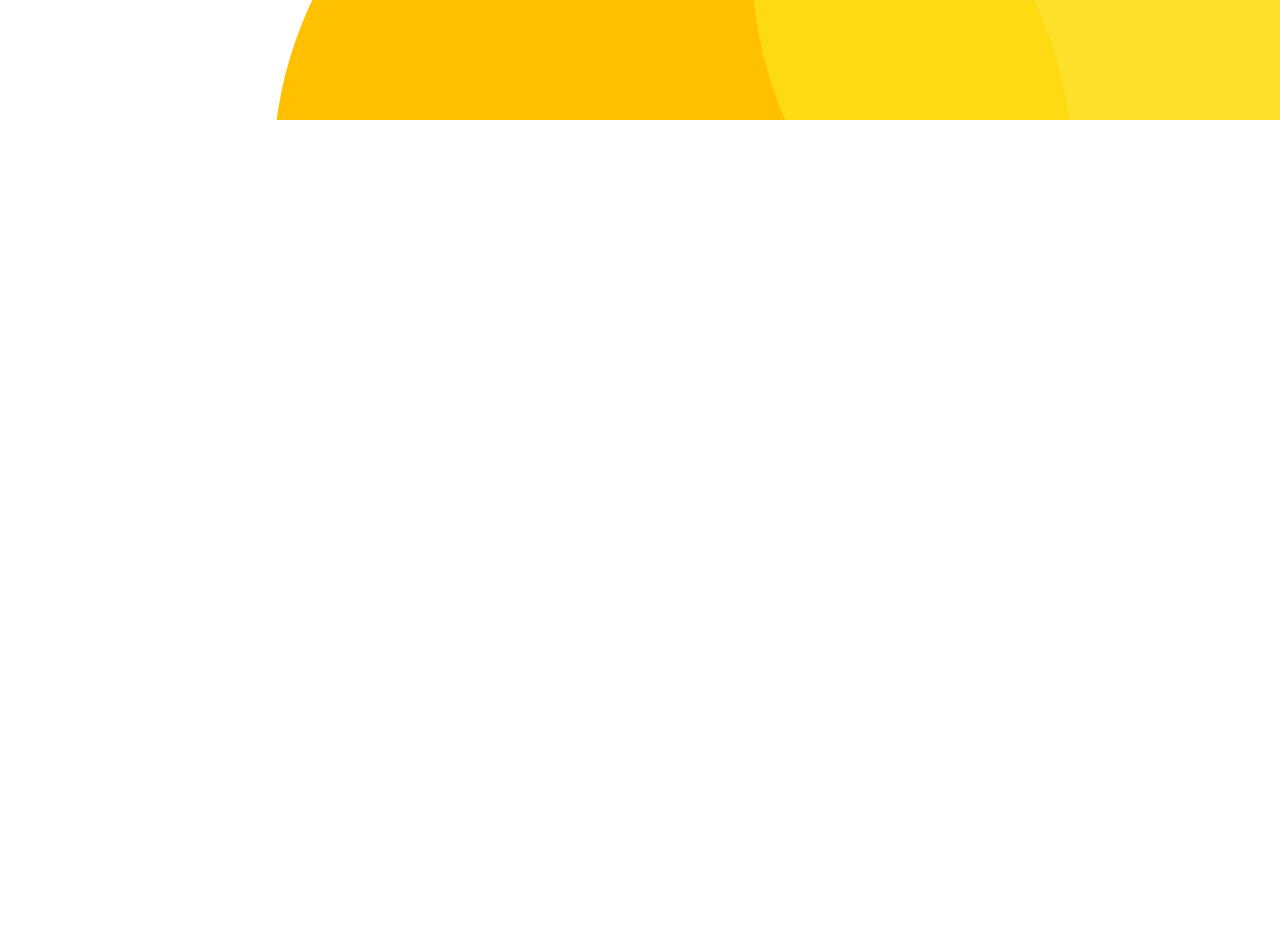
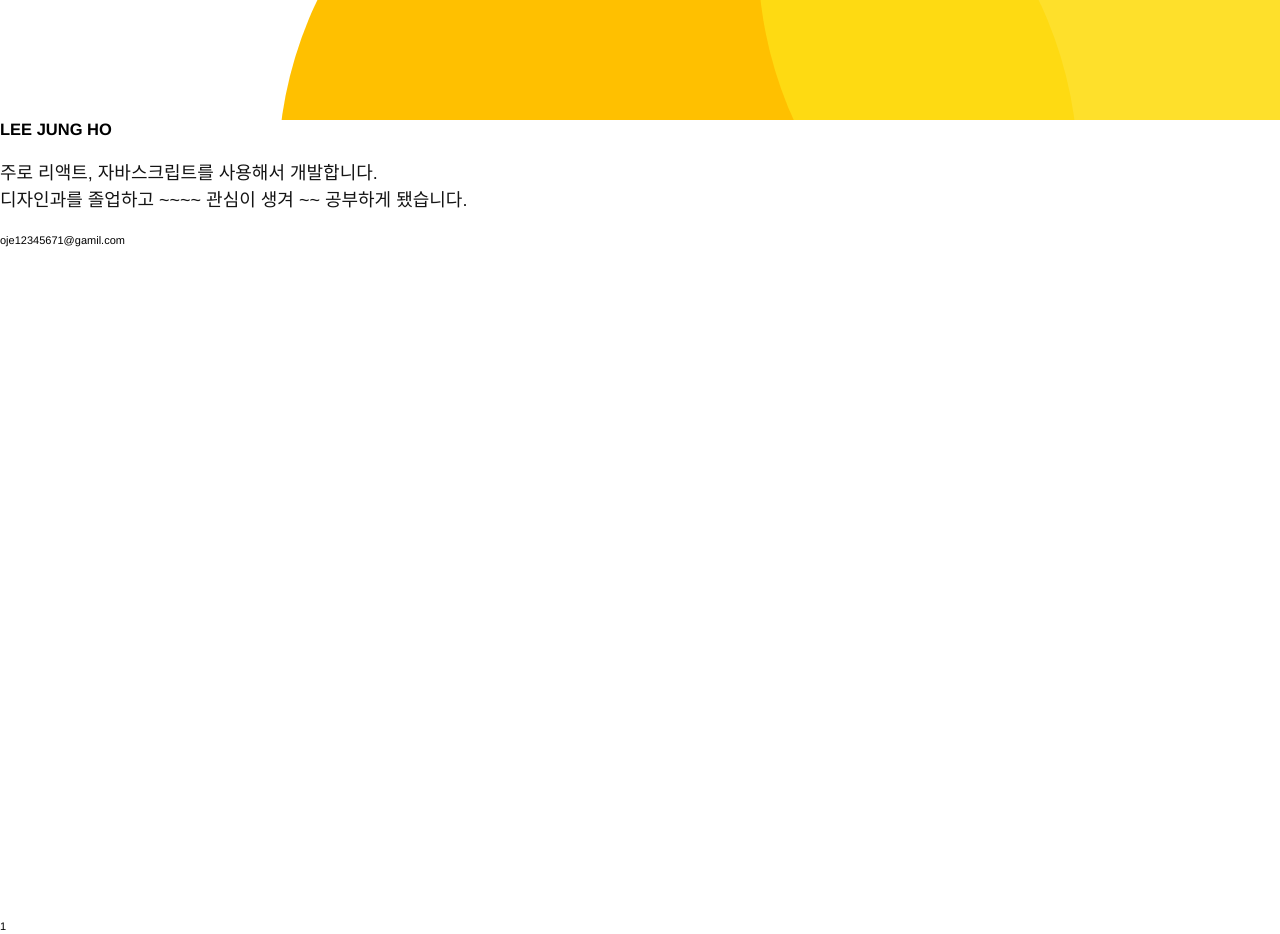
Before and after one commit to leejungho9/portofolio, a React (Create React App) app: page / in a window 1280 px wide. Shown: the part 680-1614 px from the top of the page. Before the commit the page ends 800 px from the top, so only its background shows below. Built offline with nearby package versions, Linux system fonts and the light colour scheme.

Commit message:
:lipstick: [Design] Components 적용

```diff
--- a/src/App.js
+++ b/src/App.js
@@ -1,8 +1,16 @@
 import "./App.css";
+import Introduce from "./pages/Introduce/Introduce";
 import Main from "./pages/Main/Main";
+import Project from "./pages/Project/Project";
 
 function App() {
-  return <Main />;
+  return (
+    <>
+      <Main />
+      <Introduce />
+      <Project />
+    </>
+  );
 }
 
 export default App;
```
